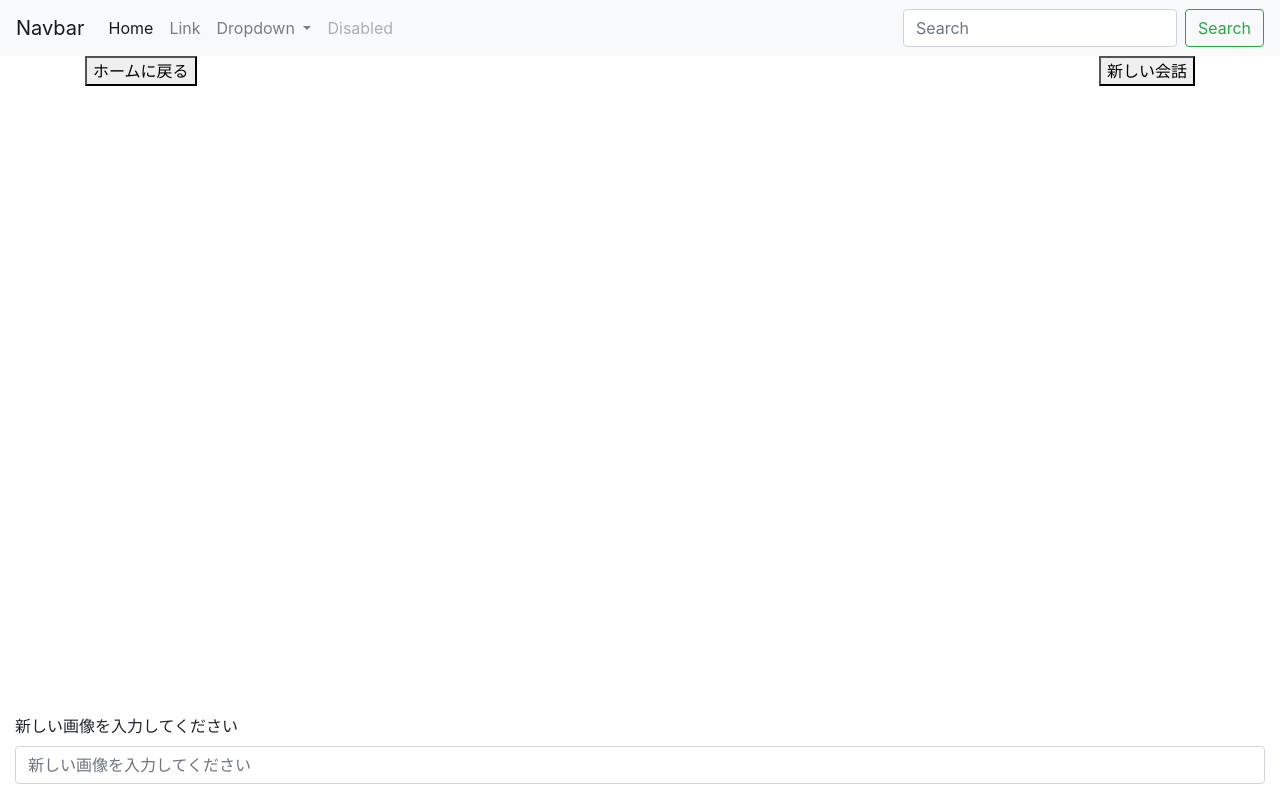
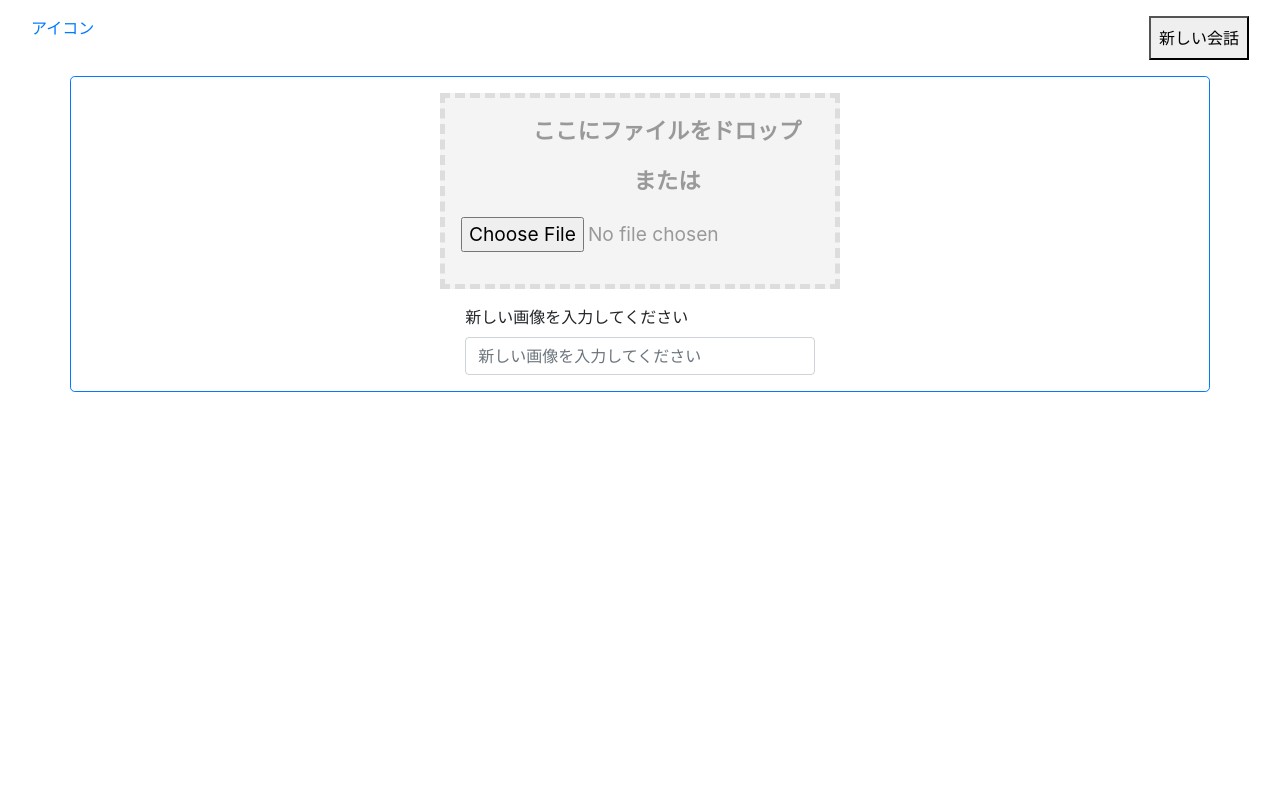
Before and after one commit to mori-318/atmos_decorator, a plain HTML site: page frontend/src/chat/chat.html in a window 1280 px wide. Drawn offline with nearby package versions, Linux system fonts and the light colour scheme.

Commit message:
進捗芳しくないです

```diff
--- a/frontend/src/chat/chat.css
+++ b/frontend/src/chat/chat.css
@@ -0,0 +1,61 @@
+/* #dragDropArea {
+    background-color: #f4f4f4;
+    margin: 1em;
+    padding: 1em;
+    border: #ddd dashed 5px;
+    min-height: 10px;
+    text-align: center;
+} */
+
+#dragDropArea {
+    background-color: #f4f4f4;
+    margin: 1em auto;  /* 上下に余白、左右は自動で中央寄せ */
+    padding: 1em;
+    min-height: 10px;
+    text-align: center;
+    border: #ddd dashed 5px;
+    width: 60%; /* 横幅を50%に設定（調整可能） */
+    max-width: 400px; /* 最大幅を制限 */
+}
+
+
+#dragDropArea p {
+    color: #999;
+    font-weight: bold;
+    font-size: 14px;
+    font-size: 1.4em;
+}
+
+#dragDropArea .drag-drop-buttons {
+    margin-top: 20px;
+    font-size: 12px;
+    font-size: 1.2em;
+}
+
+.drag-drop-buttons input {
+    margin: auto;
+}
+
+/* header{
+    margin: 2em;
+    background-color: #dd1212;
+    padding: auto;
+    height: auto;
+    width: auto;
+} */
+header {
+    /* background-color: #dd1212; */
+    padding: 1em;
+    /* 内側の余白を追加 */
+    width: 100%;
+    /* 幅を100%に設定して画面全体に広げる */
+    margin: 0;
+    /* マージンをリセット（余白をなくす） */
+    box-sizing: border-box;
+    /* パディングを含む幅と高さを正しく計算する */
+}
+
+/* /*
+.container-chat {
+    width: 40%; 親要素に対する相対幅
+  } */
--- a/frontend/src/chat/chat.html
+++ b/frontend/src/chat/chat.html
@@ -7,77 +7,84 @@
     <title>Document</title>
     <link rel="stylesheet" href="https://stackpath.bootstrapcdn.com/bootstrap/4.5.0/css/bootstrap.min.css"
         integrity="sha384-9aIt2nRpC12Uk9gS9baDl411NQApFmC26EwAOH8WgZl5MYYxFfc+NcPb1dKGj7Sk" crossorigin="anonymous">
-    <link rel="stylesheet" href="app.css">
+    <link rel="stylesheet" href="chat.css">
 </head>
 
 <body>
-    <!-- ホーム画面 -->
-    <!-- <div>
-        <form action="">
-            <button>会話を始める</button>
-        </form>
-    </div> -->
-
-    <!-- ホームに戻る -->
-
-    <nav class="navbar navbar-expand-lg navbar-light bg-light">
-        <a class="navbar-brand" href="#">Navbar</a>
-        <button class="navbar-toggler" type="button" data-toggle="collapse" data-target="#navbarSupportedContent"
-            aria-controls="navbarSupportedContent" aria-expanded="false" aria-label="Toggle navigation">
-            <span class="navbar-toggler-icon"></span>
-        </button>
-
-        <div class="collapse navbar-collapse" id="navbarSupportedContent">
-            <ul class="navbar-nav mr-auto">
-                <li class="nav-item active">
-                    <a class="nav-link" href="#">Home <span class="sr-only">(current)</span></a>
-                </li>
-                <li class="nav-item">
-                    <a class="nav-link" href="#">Link</a>
-                </li>
-                <li class="nav-item dropdown">
-                    <a class="nav-link dropdown-toggle" href="#" id="navbarDropdown" role="button"
-                        data-toggle="dropdown" aria-haspopup="true" aria-expanded="false">
-                        Dropdown
-                    </a>
-                    <div class="dropdown-menu" aria-labelledby="navbarDropdown">
-                        <a class="dropdown-item" href="#">Action</a>
-                        <a class="dropdown-item" href="#">Another action</a>
-                        <div class="dropdown-divider"></div>
-                        <a class="dropdown-item" href="#">Something else here</a>
-                    </div>
-                </li>
-                <li class="nav-item">
-                    <a class="nav-link disabled" href="#">Disabled</a>
-                </li>
-            </ul>
-            <form class="form-inline my-2 my-lg-0">
-                <input class="form-control mr-sm-2" type="search" placeholder="Search" aria-label="Search">
-                <button class="btn btn-outline-success my-2 my-sm-0" type="submit">Search</button>
-            </form>
-        </div>
-    </nav>
-
+    <!-- ホームに戻る  新しい会話
+    <header class="header">
         <div class="container">
             <div class="d-flex justify-content-between">
                 <button>ホームに戻る</button>
                 <button>新しい会話</button>
             </div>
         </div>
+    </header> -->
 
-    <!-- 新しい会話 -->
-    <div>
+    <header class="header">
+        <div class="container-fluid"> <!-- 画面全体に広がるように container-fluid を使用 -->
+            <div class="d-flex justify-content-between"> <!-- justify-content-between で左右に配置 -->
+                <!-- <button class="p-2">ホームに戻る</button> -->
+                <a href="#home">アイコン</a>
+                <button class="p-2">新しい会話</button>
+            </div>
+        </div>
+    </header>
 
+
+    <main>
+        <!-- チャット打ち込み -->
+        <!-- 画像読み込み -->
+
+
+        <!-- <div class="container border border-primary rounded-lg">
+            <form method="post" enctype="multipart/form-data">
+                <div id="dragDropArea" class="row justify-content-md-center">
+                    <div class="drag-drop-inside col-12 col-md-4">
+                        <p class="drag-drop-info">ここにファイルをドロップ</p>
+                        <p>または</p>
+                        <p class="drag-drop-buttons">
+                            <input id="fileInput" type="file" accept="image/*" value="ファイルを選択" name="photo"
+                                onChange="photoPreview(event)">
+                        </p>
+                        <div id="previewArea"></div>
                     </div>
-    <main></main>
-    <!-- チャット打ち込み -->
+                </div>
+                <div class="row justify-content-md-center">
+                    <form action="#">
+                        <div class="form-group col-12 col-md-4 ">
+                            <label for="new-talk">新しい画像を入力してください</label>
+                            <input type="text" class="form-control" name="" id="new-talk" placeholder="新しい画像を入力してください"
+                                class="">
+                        </div>
+                    </form>
+                </div>
 
-    <div class="container-md">
-        <form action="">
-            <div class="form-group col md-6 fixed-bottom">
+            </form>
+        </div> -->
+        <div class="container  border border-primary rounded-lg">
+            <form method="post" enctype="multipart/form-data">
+                <div id="dragDropArea" class="row col-12 col-md-4">
+                    <div class="drag-drop-inside">
+                        <p class="drag-drop-info">ここにファイルをドロップ</p>
+                        <p>または</p>
+                        <p class="drag-drop-buttons">
+                            <input id="fileInput" type="file" accept="image/*" value="ファイルを選択" name="photo"
+                                onChange="photoPreview(event)">
+                        </p>
+                        <div id="previewArea"></div>
+                    </div>
+                </div>
+                <div class="row">
+                    <form action="#">
+                        <div class="form-group col-md-4 offset-md-4">
                             <label for="new-talk">新しい画像を入力してください</label>
-                <input type="text" class="form-control" name="" id="new-talk" placeholder="新しい画像を入力してください" class="">
+                            <input type="text" class="form-control" name="" id="new-talk" placeholder="新しい画像を入力してください"
+                                class="">
                         </div>
+                    </form>
+                </div>
+
             </form>
         </div>
 
@@ -85,6 +92,8 @@
         <div>
 
         </div>
+
+
     </main>
 
     <script src="https://code.jquery.com/jquery-3.5.1.slim.min.js"
```
Also changed, not shown: frontend/src/chat/chat.js (+40 -0 lines). Lines whose indentation alone changed are shown as unchanged.
